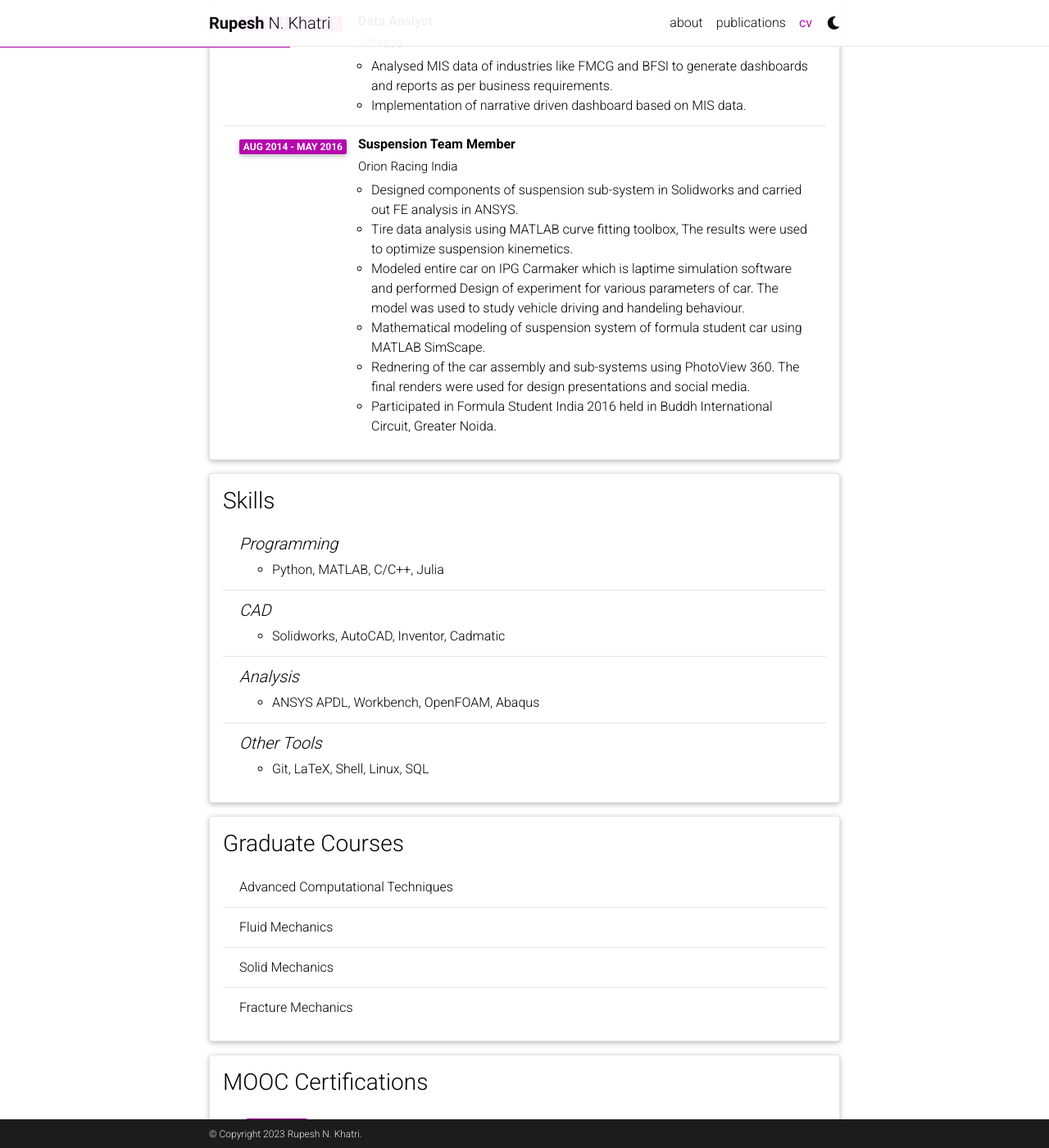
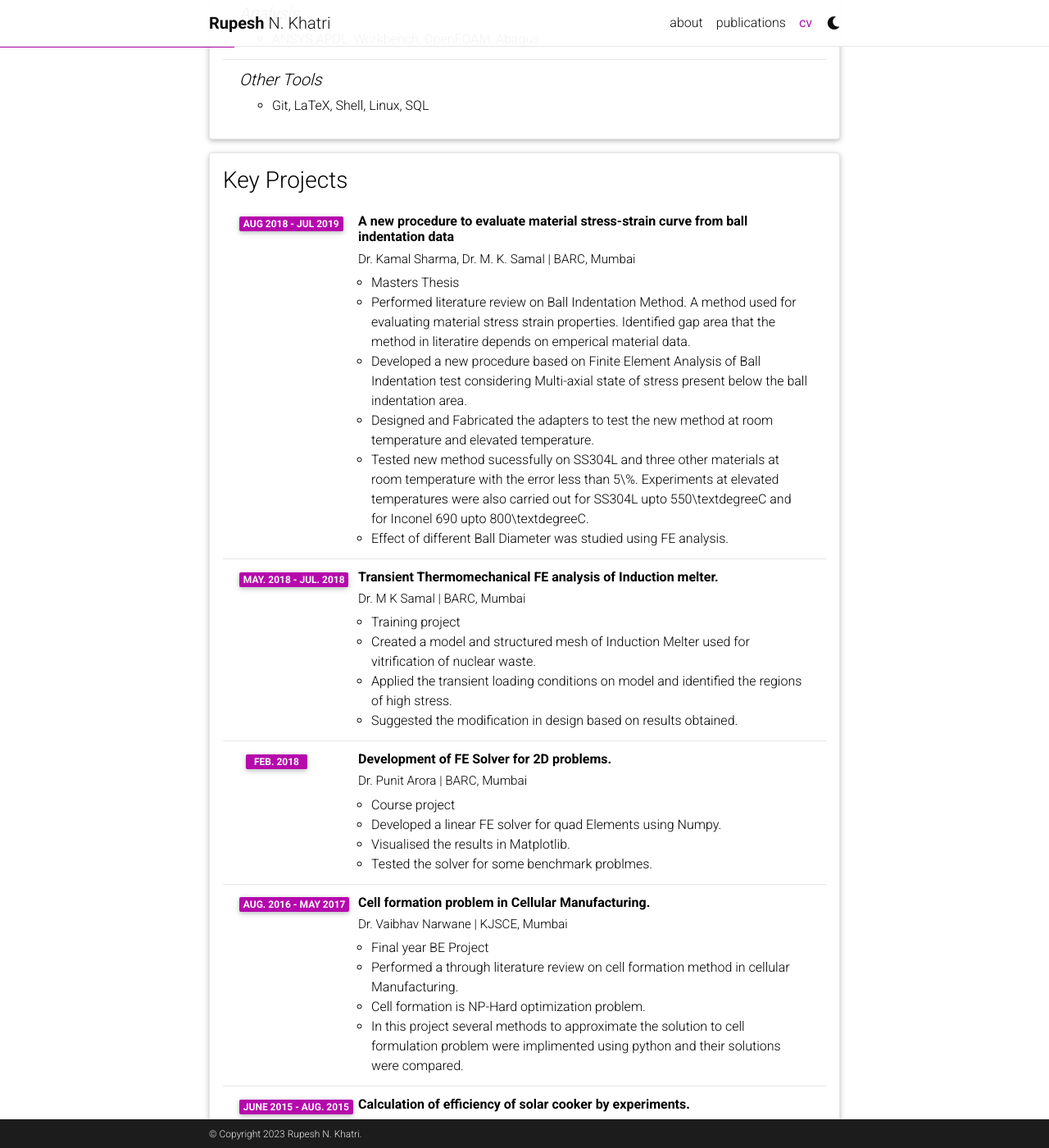
Before and after one commit to rupe5h/rupe5h.github.io, a Jekyll site: the page built from _pages/cv.md, in a window 1280 px wide and 1400 px high, scrolled down 845 px. Shown: the whole window at 82% size. Built offline with Jekyll 4.4.1, drawn with Linux system fonts in a browser that asks for light colours; comment, search, counter and statistics services are not loaded; a style sheet for code colours, icons or effects is not loaded; some of the changed text lies outside the part shown.

Commit message:
updated cv

```diff
--- a/_data/cv.yml
+++ b/_data/cv.yml
@@ -45,19 +45,6 @@
         - Rednering of the car assembly and sub-systems using PhotoView 360. The final renders were used for design presentations and social media.
         - Participated in Formula Student India 2016 held in Buddh International Circuit, Greater Noida.
 
-# - title: GATE Qualifications
-#   type: time_table
-#   contents:
-#     - year:
-#       items:
-#         -
-#         -
-#     - year:
-#       items:
-#         -
-#         -
-
-- title: Skills
   type: nested_list
   contents:
     - title: Programming
@@ -72,6 +59,57 @@
     - title: Other Tools
       items:
         - Git, LaTeX, Shell, Linux, SQL
+
+- title: Key Projects
+  type: time_table
+  contents:
+    - title: A new procedure to evaluate material stress-strain curve from ball indentation data
+      institution: Dr. Kamal Sharma, Dr. M. K. Samal | BARC, Mumbai
+      year: Aug 2018 - Jul 2019
+      description:
+        - Masters Thesis
+        - Performed literature review on Ball Indentation Method. A method used for evaluating material stress strain properties. Identified gap area that the method in literatire depends on emperical material data.
+        - Developed a new procedure based on Finite Element Analysis of Ball Indentation test considering Multi-axial state of stress present below the ball indentation area.
+        - Designed and Fabricated the adapters to test the new method at room temperature and elevated temperature.
+        - Tested new method sucessfully on SS304L and three other materials at room temperature with the error less than 5\%. Experiments at elevated temperatures were also carried out for SS304L upto 550\textdegreeC and for Inconel 690 upto 800\textdegreeC.
+        - Effect of different Ball Diameter was studied using FE analysis.
+
+    - title: Transient Thermomechanical FE analysis of Induction melter.
+      institution: Dr. M K Samal | BARC, Mumbai
+      year: May. 2018 - Jul. 2018
+      description:
+        - Training project
+        - Created a model and structured mesh of Induction Melter used for vitrification of nuclear waste.
+        - Applied the transient loading conditions on model and identified the regions of high stress.
+        - Suggested the modification in design based on results obtained.
+
+    - title: Development of FE Solver for 2D problems.
+      institution: Dr. Punit Arora | BARC, Mumbai
+      year: Feb. 2018
+      description:
+        - Course project
+        - Developed a linear FE solver for quad Elements using Numpy.
+        - Visualised the results in Matplotlib.
+        - Tested the solver for some benchmark problmes.
+
+    - title: Cell formation problem in Cellular Manufacturing.
+      institution: Dr. Vaibhav Narwane | KJSCE, Mumbai
+      year: Aug. 2016 - May 2017
+      description:
+        - Final year BE Project
+        - Performed a through literature review on cell formation method in cellular Manufacturing.
+        - Cell formation is NP-Hard optimization problem.
+        - In this project several methods to approximate the solution to cell formulation problem were implimented using python and their solutions were compared.
+
+
+    - title: Calculation of efficiency of solar cooker by experiments.
+      institution: Prof. Kashinath Patil | KJSCE, Mumbai
+      year: June 2015 - Aug. 2015
+      description:
+        - Summer Intern project
+        - Created experimental setup to evaluate the efficiency of Solar cooker.
+        - Experiments were carried out in June and July under different climate conditions.
+        - Optical and Thermal efficiency of solar cooker was obtained using results of experiments carried out.
 
 - title: Graduate Courses
   type: list
@@ -198,7 +236,7 @@
         - edx
 
 
-# - title: Other Interests
-#   type: list
-#   contents:
-#     - <u>Hobbies:</u> Cycling, Cooking, Photography
+- title: Other Interests
+  type: list
+  contents:
+    - <u>Hobbies:</u> Cycling, Cooking, Photography
```
